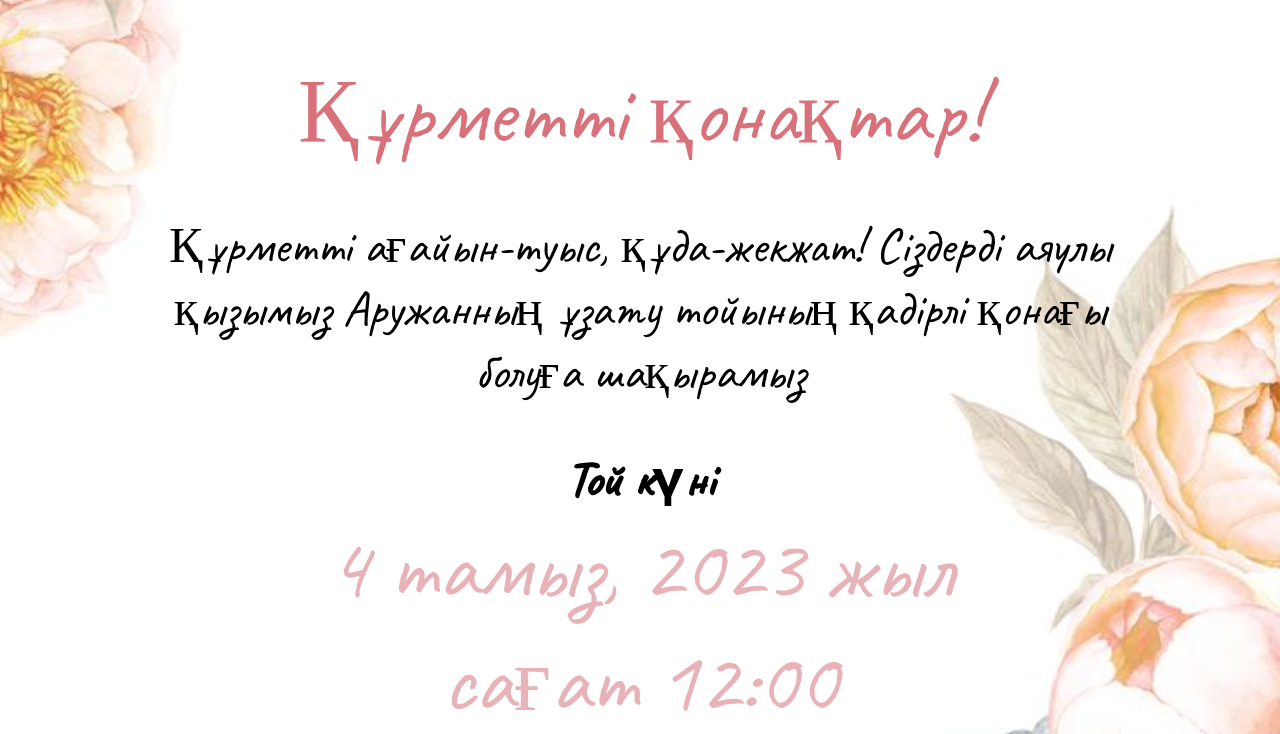
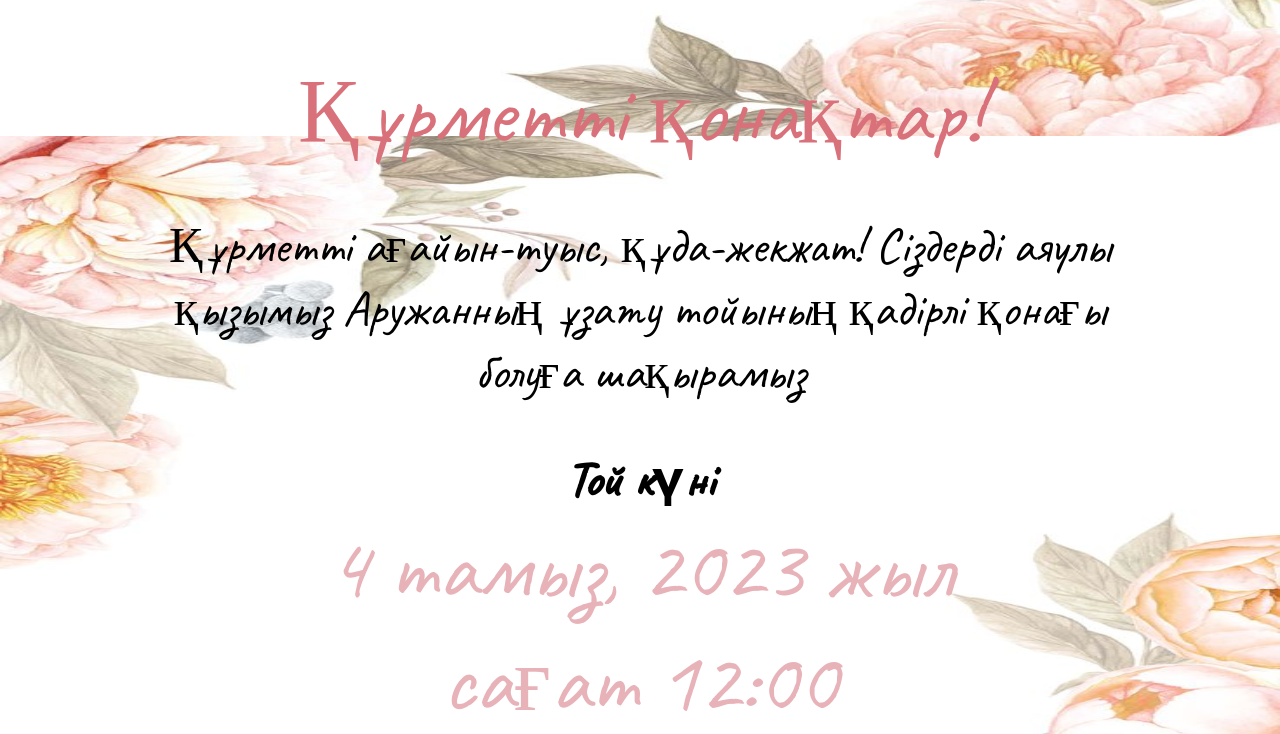
Before and after one commit to AyabekA/aruzhan-qyzuzatu, a plain HTML site: page index.html in a window 1280 px wide. Shown: the part 664-1398 px from the top of the page. Drawn offline with Linux system fonts and the light colour scheme.

Commit message:
Update main.css

```diff
--- a/css/main.css
+++ b/css/main.css
@@ -4,10 +4,10 @@ body {
     background: url("../img/bg_whole.jpg");
     background-repeat: no-repeat;
     background-attachment: fixed;
-    background-size: cover;
-    -o-background-size: cover;
-    -moz-background-size: cover;
-    -webkit-background-size: cover;
+    background-size: 100% auto;
+    -o-background-size: 100% auto;
+    -moz-background-size: 100% auto;
+    -webkit-background-size: 100% auto;
 }
 
 #loading-block {
```
